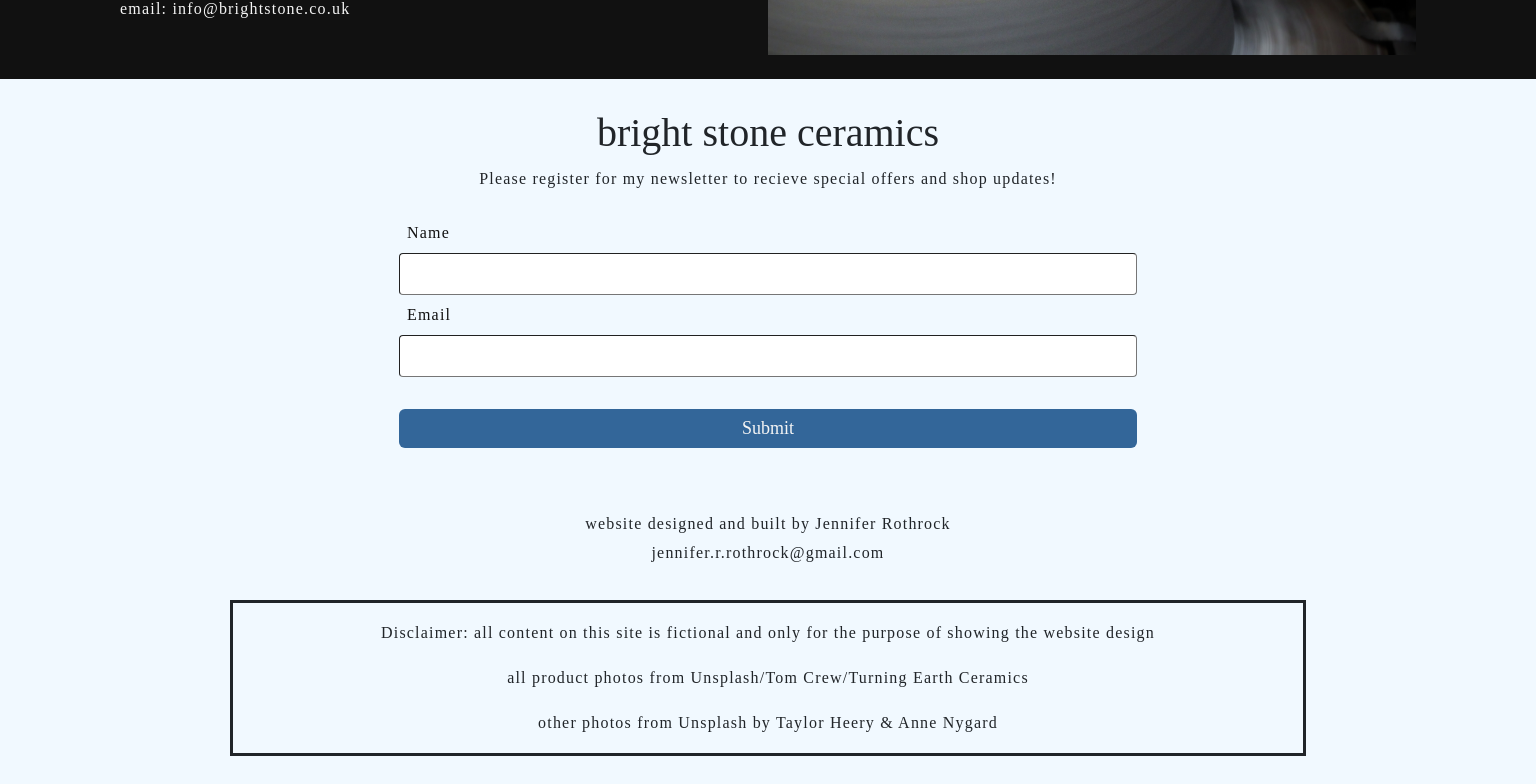
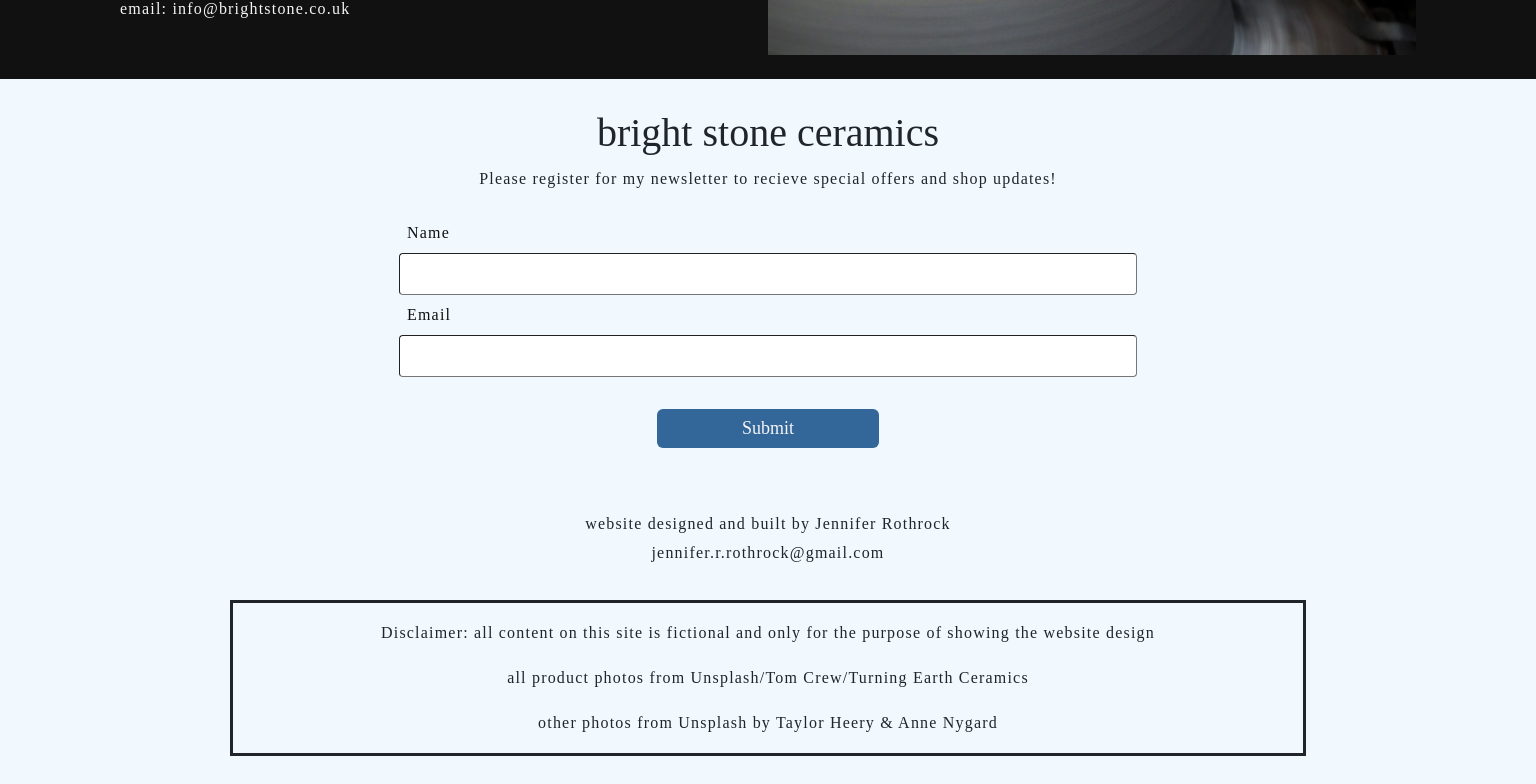
Before and after one commit to jeniverede/e-commerce-site, a React (Vite) app: page /studio in a window 1536 px wide. Shown: the part 518-1302 px from the top of the page. Built offline with nearby package versions, Linux system fonts and the light colour scheme; a web font is replaced by a local one.

Commit message:
submit button tablet desktop

```diff
--- a/src/styles/ContactStyle.css
+++ b/src/styles/ContactStyle.css
@@ -74,3 +74,17 @@ input {
   padding: 1rem;
   gap: 1rem;
 }
+
+/* tablet landscape */
+@media (min-width: 810px) and (orientation: landscape) {
+  #btn-secondary {
+    width: 25%;
+  }
+}
+
+/* desktop */
+@media (min-width: 1440px) and (orientation: landscape) {
+  #btn-secondary {
+    width: 15%;
+  }
+}
```
